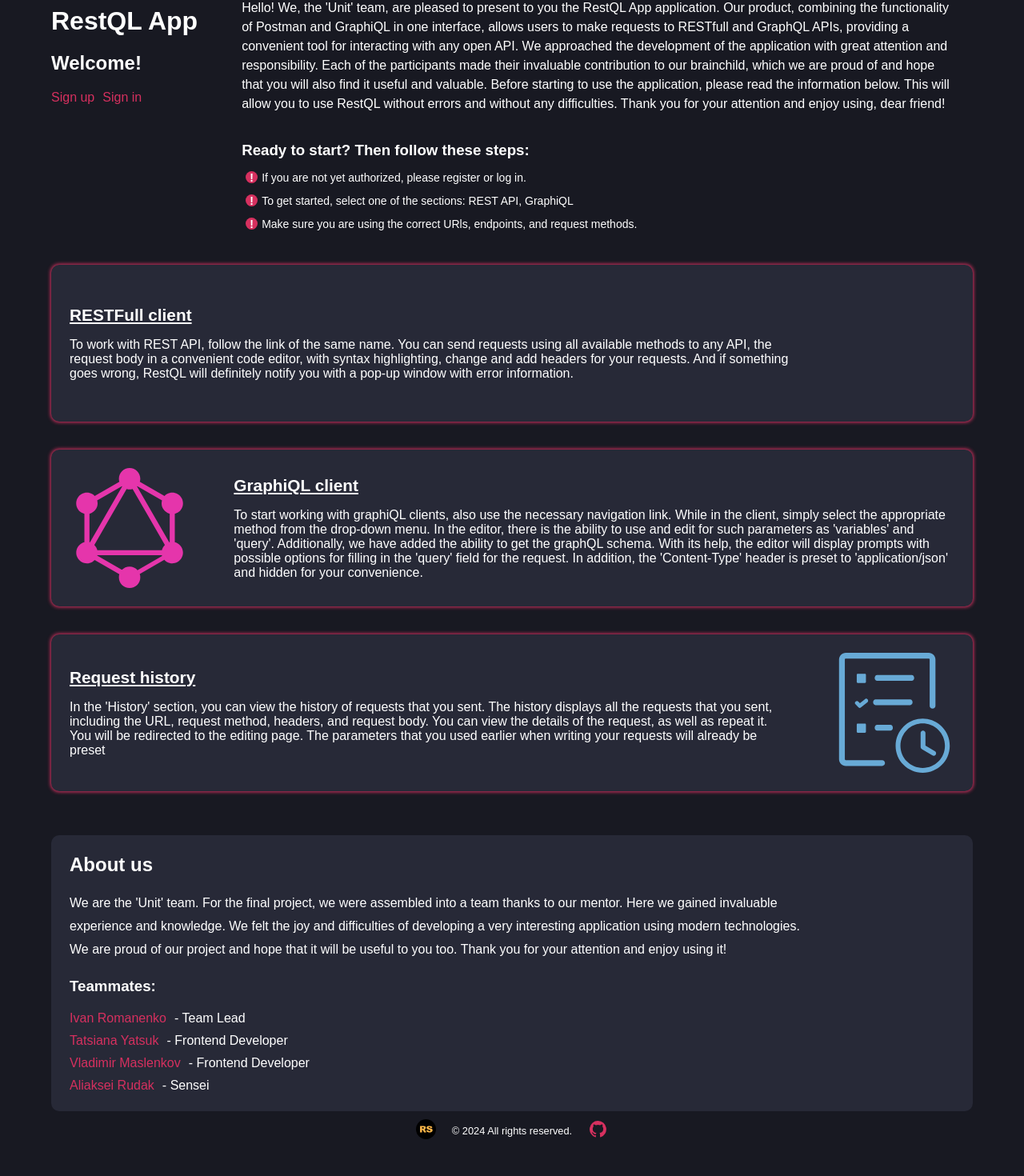
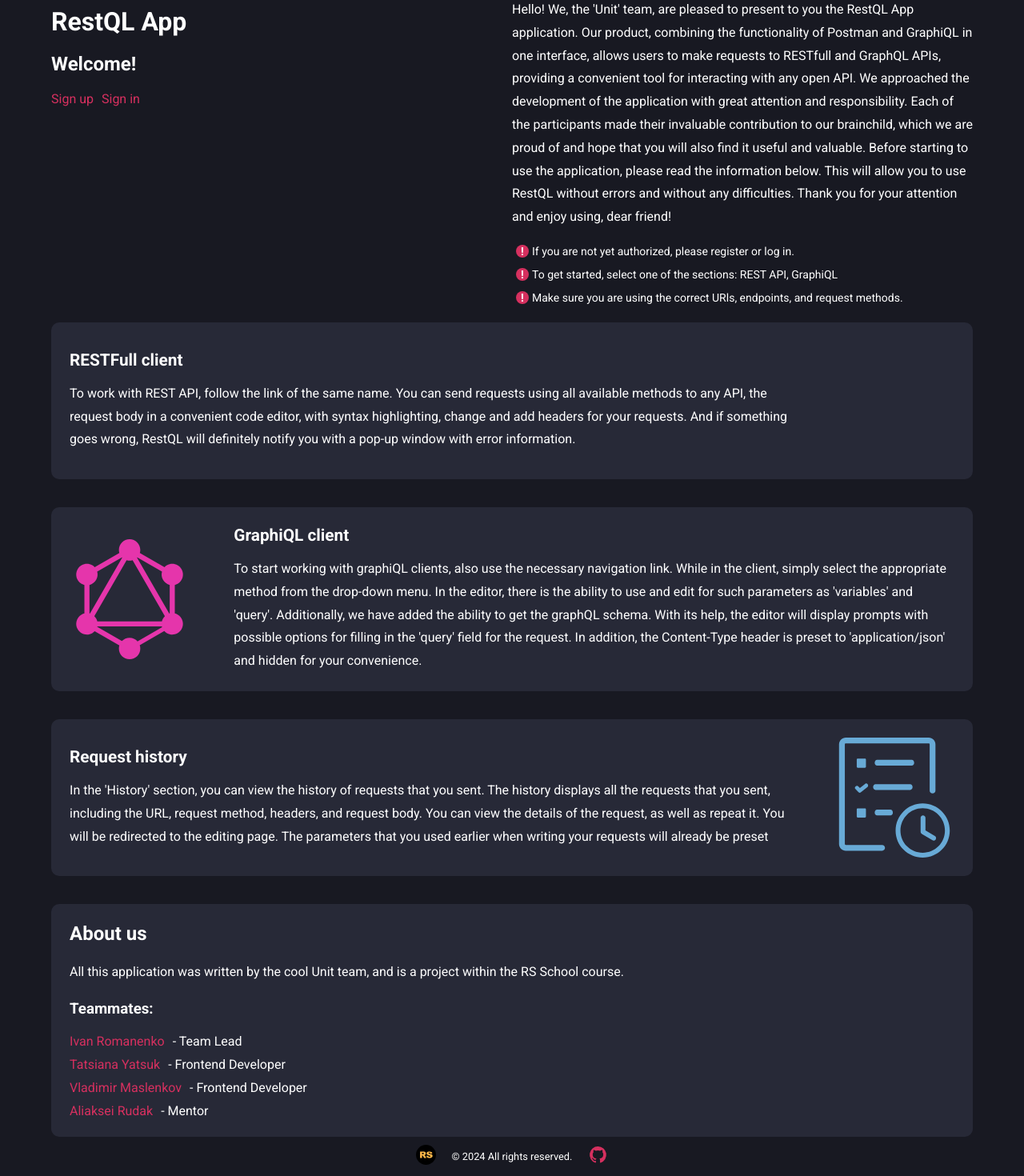
Before and after one commit to Ivan-rom/graphiql-app, a Next.js app: page /en in a window 1280 px wide. Shown: the part 112-1582 px from the top of the page at 80% size. Before the commit the page ends 1550 px from the top, so only its background shows below. Built offline with nearby package versions, Linux system fonts and the light colour scheme; no server answers.

Commit message:
fix: fixed content and styles.

```diff
--- a/messages/en.json
+++ b/messages/en.json
@@ -10,11 +10,10 @@
     "mainLinks": {
       "restApi": "RESTFull API",
       "graphiQL": "GraphiQL",
-      "history": "History"
+      "history": "Requests history"
     },
     "description": {
       "text": "Hello! We, the 'Unit' team, are pleased to present to you the RestQL App application. Our product, combining the functionality of Postman and GraphiQL in one interface, allows users to make requests to RESTfull and GraphQL APIs, providing a convenient tool for interacting with any open API. We approached the development of the application with great attention and responsibility. Each of the participants made their invaluable contribution to our brainchild, which we are proud of and hope that you will also find it useful and valuable. Before starting to use the application, please read the information below. This will allow you to use RestQL without errors and without any difficulties. Thank you for your attention and enjoy using, dear friend!",
-      "listSubtitle": "Ready to start? Then follow these steps:",
       "list": [
         "If you are not yet authorized, please register or log in.",
         "To get started, select one of the sections: REST API, GraphiQL",
@@ -25,13 +24,13 @@
       "title": ["RESTFull client", "GraphiQL client", "Request history"],
       "text": [
         "To work with REST API, follow the link of the same name. You can send requests using all available methods to any API, the request body in a convenient code editor, with syntax highlighting, change and add headers for your requests. And if something goes wrong, RestQL will definitely notify you with a pop-up window with error information.",
-        "To start working with graphiQL clients, also use the necessary navigation link. While in the client, simply select the appropriate method from the drop-down menu. In the editor, there is the ability to use and edit for such parameters as 'variables' and 'query'. Additionally, we have added the ability to get the graphQL schema. With its help, the editor will display prompts with possible options for filling in the 'query' field for the request. In addition, the 'Content-Type' header is preset to 'application/json' and hidden for your convenience.",
+        "To start working with graphiQL clients, also use the necessary navigation link. While in the client, simply select the appropriate method from the drop-down menu. In the editor, there is the ability to use and edit for such parameters as 'variables' and 'query'. Additionally, we have added the ability to get the graphQL schema. With its help, the editor will display prompts with possible options for filling in the 'query' field for the request. In addition, the Content-Type header is preset to 'application/json' and hidden for your convenience.",
         "In the 'History' section, you can view the history of requests that you sent. The history displays all the requests that you sent, including the URL, request method, headers, and request body. You can view the details of the request, as well as repeat it. You will be redirected to the editing page. The parameters that you used earlier when writing your requests will already be preset"
       ]
     },
     "aboutUs": {
       "title": "About us",
-      "text": "We are the 'Unit' team. For the final project, we were assembled into a team thanks to our mentor. Here we gained invaluable experience and knowledge. We felt the joy and difficulties of developing a very interesting application using modern technologies. We are proud of our project and hope that it will be useful to you too. Thank you for your attention and enjoy using it!",
+      "text": "All this application was written by the cool Unit team, and is a project within the RS School course.",
       "subtitle": "Teammates:",
       "members": [
         {
@@ -51,7 +50,7 @@
         },
         {
           "name": "Aliaksei Rudak",
-          "role": "Sensei",
+          "role": "Mentor",
           "github": "https://github.com/lexarudak"
         }
       ]
--- a/messages/ru.json
+++ b/messages/ru.json
@@ -10,11 +10,10 @@
     "mainLinks": {
       "restApi": "RESTFull API",
       "graphiQL": "GraphiQL",
-      "history": "История"
+      "history": "История запросов"
     },
     "description": {
       "text": "Привет! Мы - команда 'Unit', рады представить вашему вниманию приложение RestQL App. Наш продукт, объединяющий функционал Postman и GraphiQL в одном интерфейсе, позволяет пользователям выполнять запросы к RESTfull и GraphQL API, предоставляя удобный инструмент для взаимодействия с любыми открытыми API. Мы с большим вниманием и ответсвенностью подошли к разработке приложения. Каждый из участников внес свой неоценимый вклад в наше детище, которым мы гордимся и расчитываем, что и вы его сочтете куртым и полезным. Перед началом использования приложения, пожалуйста ознакомьтесь с информацией ниже. Это позволит вам безошибочно и без каких-либо затруднений использовать RestQL. Спасибо за внимание и приятного использования, дорогой друг!",
-      "listSubtitle": "Готовы начать? Тогда следуйте следующим пунктам:",
       "list": [
         "Если вы еще не автроризованы, пожалуйста, зарегистрируйтесь или войдите в систему.",
         "Для начала работы выберите один из разделов: REST API, GraphiQL",
@@ -31,7 +30,7 @@
     },
     "aboutUs": {
       "title": "О нас",
-      "text": "Мы - команда 'Unit'. Для финального проекта мы были собраны в команду благодаря нашему наставнику. Здесь мы получили неоценимый опыт и знания. Ощутили на себе радость  и сложности разработки весьма интересного приложения с использованием современных технологий. Мы гордимся своим проектом и надеемся, что он будет полезен и вам. Спасибо за внимание и приятного использования!",
+      "text": "МВсе это приложение написала крутая команда Unit, и является проектом в рамках курса RS School.",
       "subtitle": "Участники команды:",
       "members": [
         {
@@ -51,7 +50,7 @@
         },
         {
           "name": "Алексей Рудак",
-          "role": "Sensei",
+          "role": "Ментор",
           "github": "https://github.com/lexarudak"
         }
       ]
--- a/src/app/[lang]/page.module.css
+++ b/src/app/[lang]/page.module.css
@@ -12,24 +12,17 @@
     flex-direction: column;
     gap: 20px;
     margin-top: 10px;
+    width: 50%;
     .appName {
       font-size: 2rem;
     }
   }
 }
 
-.loader {
-  display: flex;
-  justify-content: center;
-  align-items: center;
-  font-size: 2rem;
-}
-
 .container {
   max-width: 90vw;
   width: 100%;
   height: 100%;
-  gap: 20px;
   display: flex;
   flex-flow: wrap;
   align-items: flex-start;
--- a/src/components/ClientsDescription/ClientDescription.module.css
+++ b/src/components/ClientsDescription/ClientDescription.module.css
@@ -5,6 +5,7 @@
   flex-direction: column;
   gap: 35px;
   padding-top: 2%;
+
   .clientSection {
     display: flex;
     align-items: center;
@@ -12,9 +13,13 @@
     gap: 5%;
     width: 100%;
     border-radius: var(--border-radius);
-    box-shadow: var(--box-shadow);
     padding: 2%;
     background-color: var(--bg-color);
+
+    .text {
+
+      line-height: 1.8rem;
+    }
 
     .icon {
       max-width: 150px;
@@ -35,6 +40,5 @@
   .title {
     font-size: 1.3rem;
     margin-bottom: 1rem;
-    text-decoration: underline;
   }
 }
--- a/src/components/WelcomeDescription/WelcomeDescription.module.css
+++ b/src/components/WelcomeDescription/WelcomeDescription.module.css
@@ -1,8 +1,7 @@
 .description {
   display: flex;
   flex-flow: column;
-  flex: 1;
-  margin-left: 35px;
+  width: 50%;
 
   .title {
     margin-bottom: 10px;
@@ -13,7 +12,7 @@
   }
 
   .text {
-    line-height: 150%;
+    line-height: 1.8rem;
     text-wrap: balance;
     color: var(--text-color);
     margin-bottom: 20px;
@@ -41,8 +40,8 @@
         text-align: center;
         position: absolute;
         left: -20px;
-        width: 15px;
-        height: 15px;
+        width: 16px;
+        height: 16px;
         border-radius: 50%;
         background-color: var(--accent-color);
       }
--- a/src/components/WelcomeDescription/WelcomeDescription.tsx
+++ b/src/components/WelcomeDescription/WelcomeDescription.tsx
@@ -8,7 +8,6 @@ export default function WelcomeDescription() {
   return (
     <div className={styles.description}>
       <p className={styles.text}>{tDescription('text')}</p>
-      <h3 className={styles.subtitle}>{tDescription('listSubtitle')}</h3>
       <ul className={styles.list}>
         {tList.map((item, index) => (
           <li key={index} className={styles.listItem}>
--- a/src/styles/globals.css
+++ b/src/styles/globals.css
@@ -1,3 +1,5 @@
+@import url('https://fonts.googleapis.com/css2?family=Roboto:wght@400;500;700;900&display=swap');
+
 :root {
   --body-bg-color: #181922;
   --bg-color: #272937;
@@ -32,7 +34,7 @@
 }
 
 body {
-  font-family: sans-serif;
+  font-family: Roboto, sans-serif;
   background-color: var(--body-bg-color);
   color: var(--text-color);
 }
```
